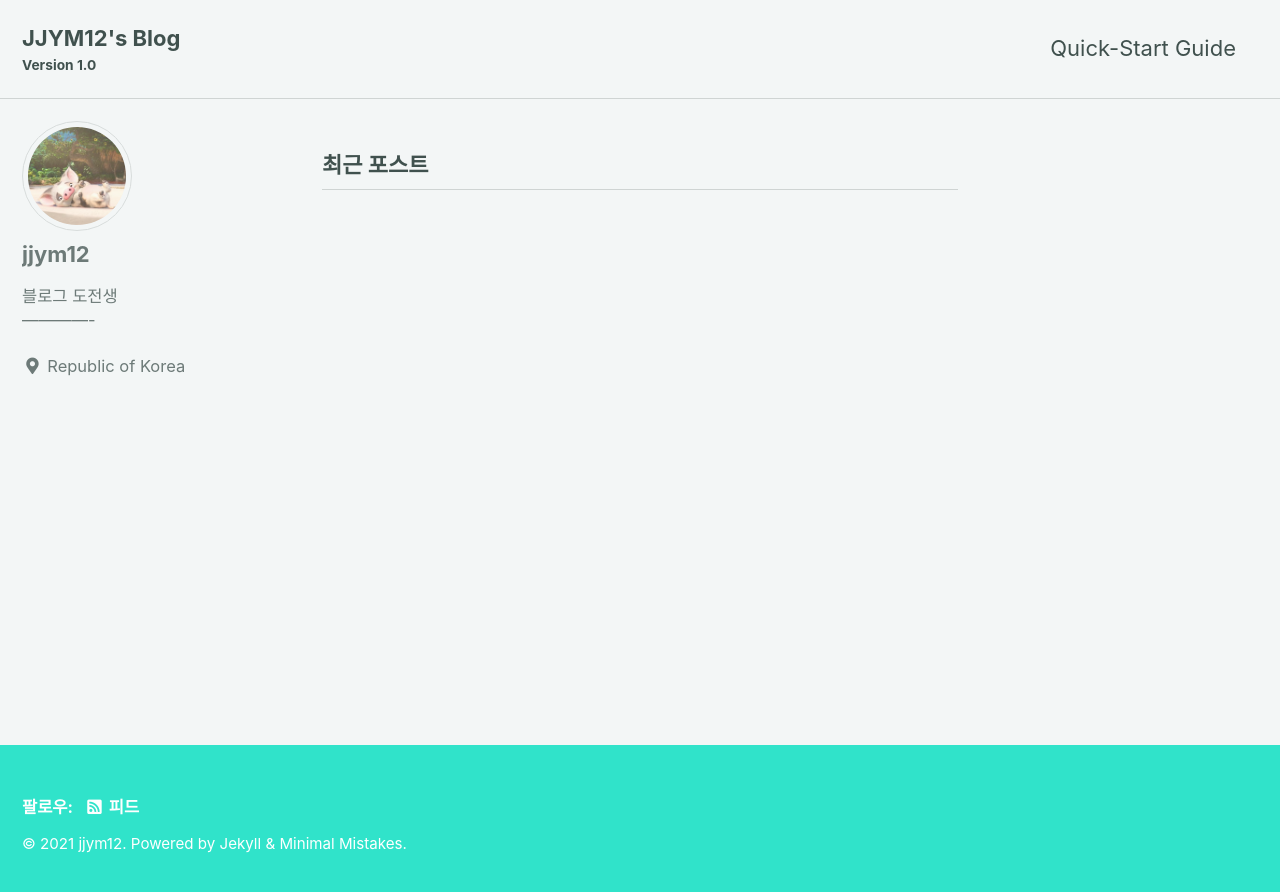
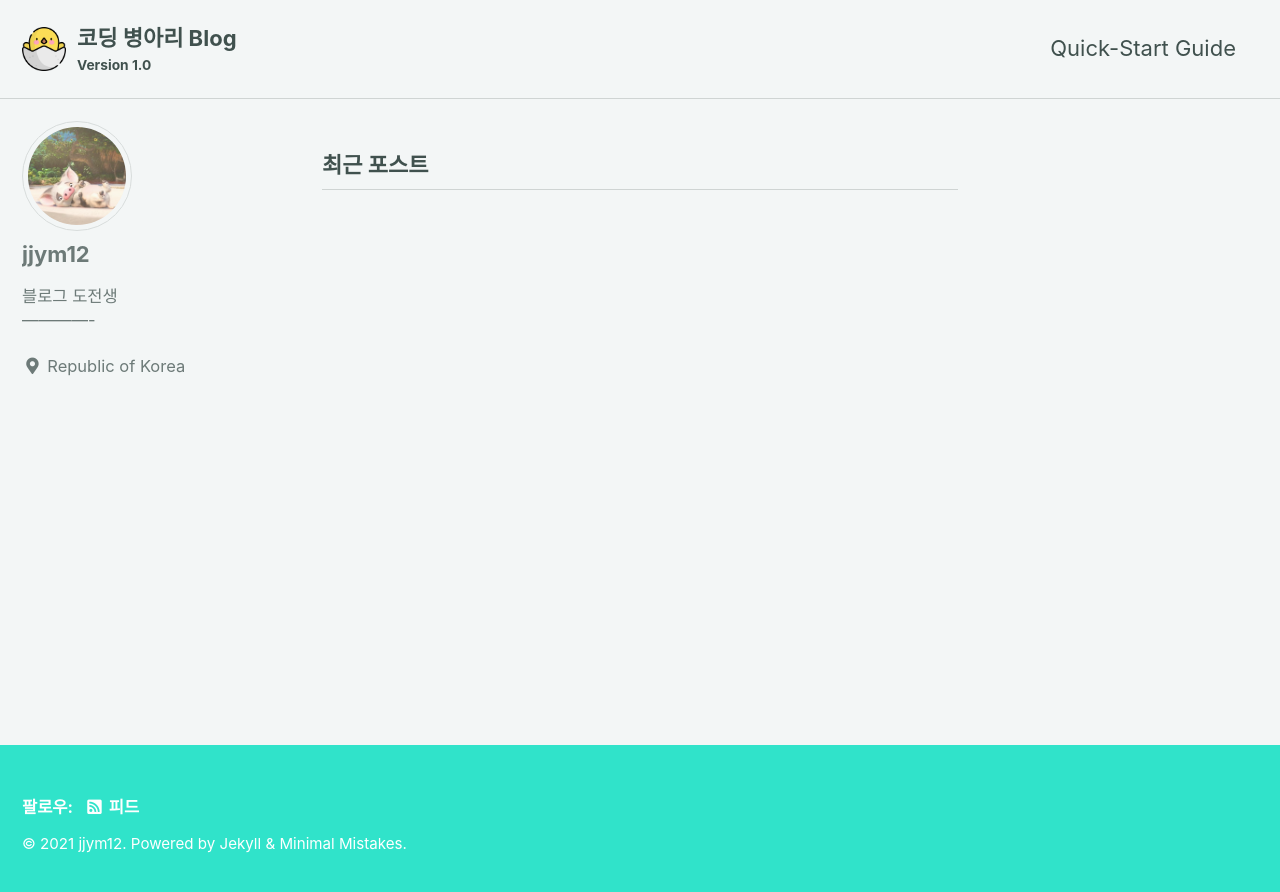
Before and after one commit to jjym12/jjym12.github.io, a Jekyll site: the page built from index.html, in a window 1280 px wide. Shown: the top 892 px of the page. Built offline with Jekyll 4.4.1, drawn with Linux system fonts in a browser that asks for light colours; cached includes are drawn as plain includes; the list of posts is cut into pages by our own code.

Commit message:
Site Settings

```diff
--- a/_config.yml
+++ b/_config.yml
@@ -16,18 +16,18 @@ minimal_mistakes_skin    :  "mint" # "default" # "air", "aqua", "contrast", "dar
 
 # Site Settings
 locale                   : "ko-KR"
-title                    : "Blog"
-title_separator          : "&#124;" #"-"
+title                    : "코딩 병아리"
+title_separator          : "&#124;" # &#124 -> | , "-"
 subtitle                 : "Version 1.0" # site tagline that appears below site title in masthead
 name                     : "jjym12"
 description              : "jjym12's blog"
 url                      : "https://jjym12.github.io"
 baseurl                  : ""
 repository               : "jjym12/jjym12.github.io" # GitHub username/repo-name e.g. "mmistakes/minimal-mistakes"
-teaser                   : # path of fallback teaser image, e.g. "/assets/images/500x300.png"
-logo                     : # path of logo image to display in the masthead, e.g. "/assets/images/88x88.png"
-masthead_title           : "JJYM12's Blog" # overrides the website title displayed in the masthead, use " " for no title
-# breadcrumbs            : true false # true, false (default)
+teaser                   : "/assets/images/logo/chick.png" # path of fallback teaser image, e.g. "/assets/images/500x300.png"
+logo                     : "/assets/images/logo/chick.png" # path of logo image to display in the masthead, e.g. "/assets/images/88x88.png"
+masthead_title           : "코딩 병아리 Blog" # overrides the website title displayed in the masthead, use " " for no title
+breadcrumbs              : true # true, false (default)
 words_per_minute         : 200
 comments:
   provider               : # false (default), "disqus", "discourse", "facebook", "staticman", "staticman_v2", "utterances", "custom"
```
Also changed, not shown: assets/images/logo/chick.png (added), assets/images/logo/chick_circle.png (added).
